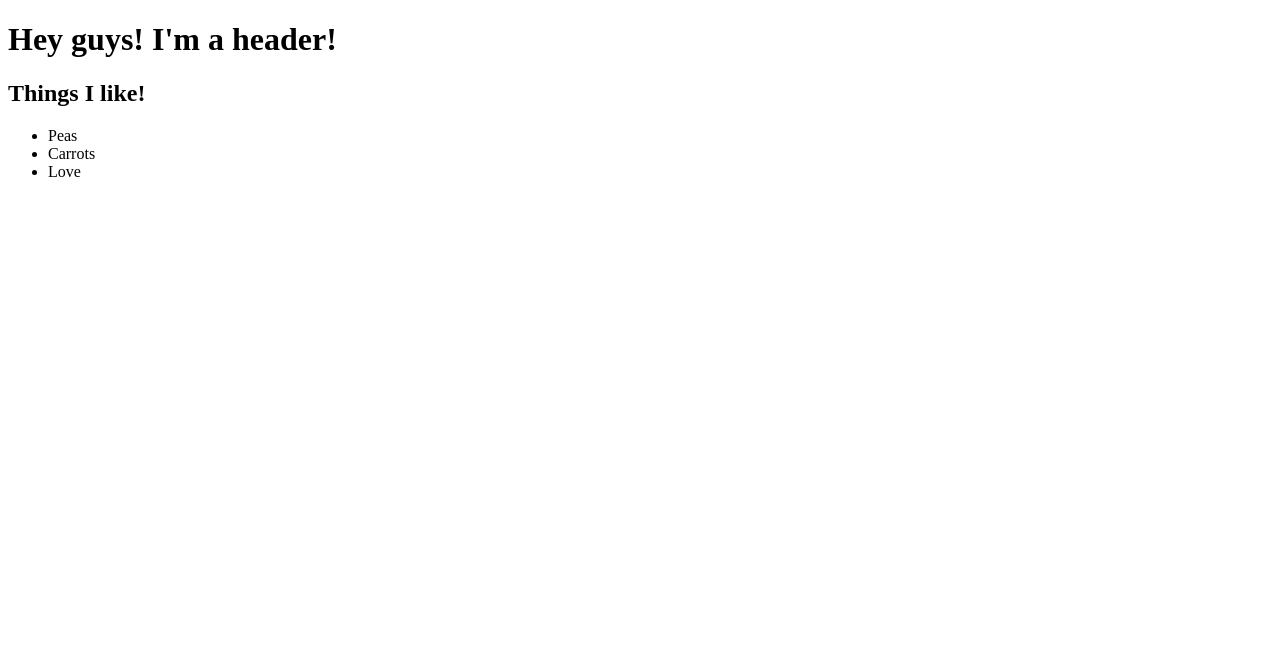
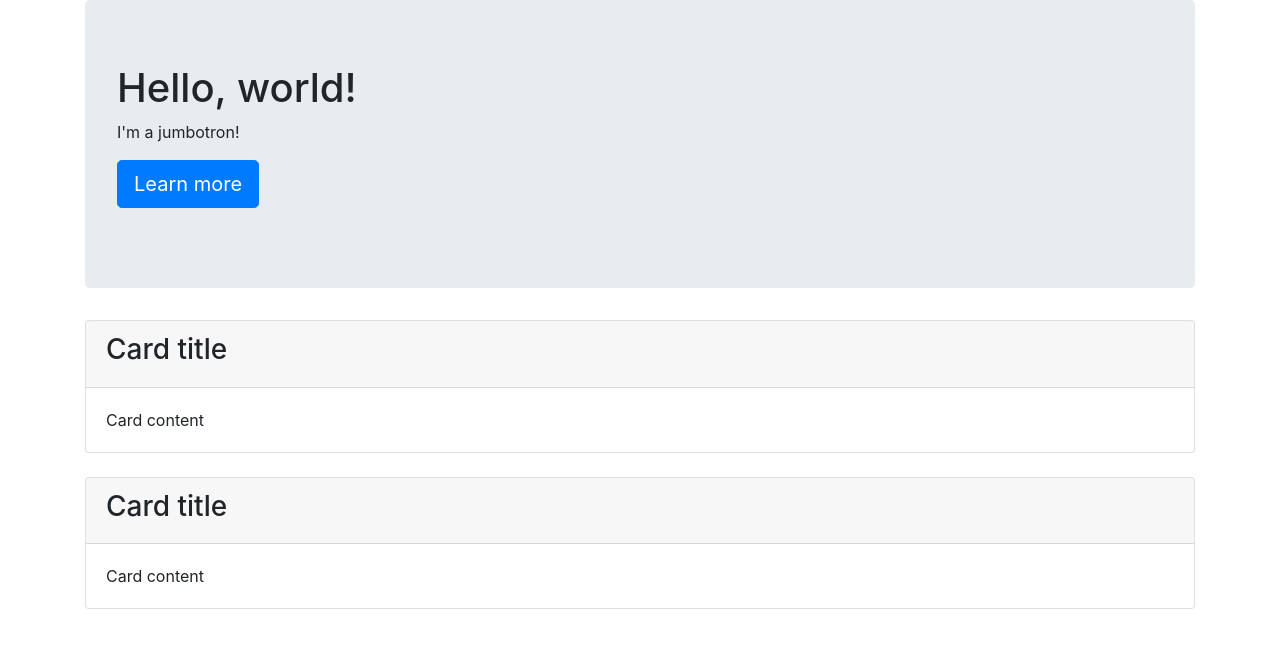
Before and after one commit to Moskowitza/clickyreact, a React (Create React App) app: page / in a window 1280 px wide. Shown: the top 648 px of the page. Built offline with nearby package versions, Linux system fonts and the light colour scheme.

Commit message:
bootstrap

```diff
--- a/public/index.html
+++ b/public/index.html
@@ -19,6 +19,7 @@
       work correctly both with client-side routing and a non-root public URL.
       Learn how to configure a non-root public URL by running `npm run build`.
     -->
+    <link rel="stylesheet" href="https://cdnjs.cloudflare.com/ajax/libs/twitter-bootstrap/4.0.0/css/bootstrap.min.css"/>
     <title>React App</title>
   </head>
   <body>
--- a/src/App.js
+++ b/src/App.js
@@ -1,6 +1,6 @@
 import React from "react";
-import HelloDiv from "./components/HelloDiv";
+import HelloBootstrap from "./components/HelloBootstrap";
 
-const App = () => <HelloDiv />;
+const App = () => <HelloBootstrap />;
 
 export default App;
--- /dev/null
+++ b/src/components/HelloBootstrap.js
@@ -0,0 +1,33 @@
+import React from "react";
+
+const HelloBootstrap = () => (
+  <div className="container">
+    <div className="jumbotron">
+      <h1>Hello, world!</h1>
+      <p>I'm a jumbotron!</p>
+      <p>
+        <button className="btn btn-primary btn-lg">
+          Learn more
+        </button>
+      </p>
+    </div>
+    <div className="card mb-4">
+      <div className="card-header">
+        <h3>Card title</h3>
+      </div>
+      <div className="card-body">
+        <p className="card-text">Card content</p>
+      </div>
+    </div>
+    <div className="card mb-4">
+      <div className="card-header">
+        <h3>Card title</h3>
+      </div>
+      <div className="card-body">
+        <p className="card-text">Card content</p>
+      </div>
+    </div>
+  </div>
+);
+
+export default HelloBootstrap;
--- a/src/components/HelloDiv.js
+++ /dev/null
@@ -1,15 +0,0 @@
-import React from "react";
-
-const HelloDiv = () => (
-  <div>
-    <h1>Hey guys! I'm a header!</h1>
-    <h2>Things I like!</h2>
-    <ul>
-      <li>Peas</li>
-      <li>Carrots</li>
-      <li>Love</li>
-    </ul>
-  </div>
-);
-
-export default HelloDiv;
```
Also changed, not shown: 1 other file (tests, documents, lock files or other folders).
